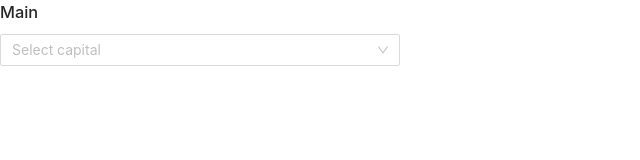
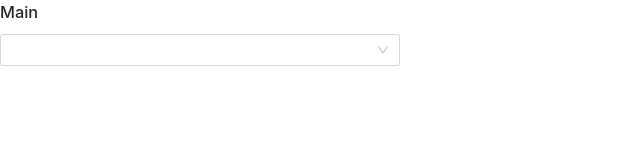
Before and after one commit to vekaev/weather-app, a React app: page / in a window 1280 px wide. Shown: the top 160 px of the page, without its empty margins (0-640 px from the left). Built offline with nearby package versions, Linux system fonts and the light colour scheme.

Commit message:
change request sending

```diff
--- a/src/containers/CityAutocomplete.jsx
+++ b/src/containers/CityAutocomplete.jsx
@@ -2,18 +2,22 @@ import React from 'react';
 import axios from 'axios';
 import { Select } from 'antd';
 import { cityList } from '../cityList';
-import { Redirect, useHistory } from 'react-router-dom';
+import { useHistory, useParams } from 'react-router-dom';
 const { Option } = Select;
 
 export const CityAutocomplete = () => {
   const history = useHistory();
+  let { topicId } = useParams();
 
-  let sendRequest = (value) => {
+  console.log(history);
+  let sendRequest = (status, value) => {
     console.log(value);
     history.push(`/${value}`);
     axios
       .get(
-        `http://api.openweathermap.org/data/2.5/weather?q=${value}&units=metric&APPID=e70b3d12e10d1735e93d7770e126a258`,
+        status == 'current'
+          ? `http://api.openweathermap.org/data/2.5/weather?q=${value}&units=metric&appid=e70b3d12e10d1735e93d7770e126a258`
+          : `http://api.openweathermap.org/data/2.5/weather?q=${value}&units=metric&appid=e70b3d12e10d1735e93d7770e126a258`,
       )
       .then((res) => {
         console.log(res);
@@ -29,7 +33,8 @@ export const CityAutocomplete = () => {
       style={{ width: 400 }}
       placeholder='Select capital'
       optionFilterProp='children'
-      onChange={sendRequest}
+      defaultValue={topicId ? topicId : ''}
+      onChange={() => sendRequest('choosen_city', value)}
       filterOption={(input, option) =>
         option.children.toLowerCase().indexOf(input.toLowerCase()) >= 0
       }
```
